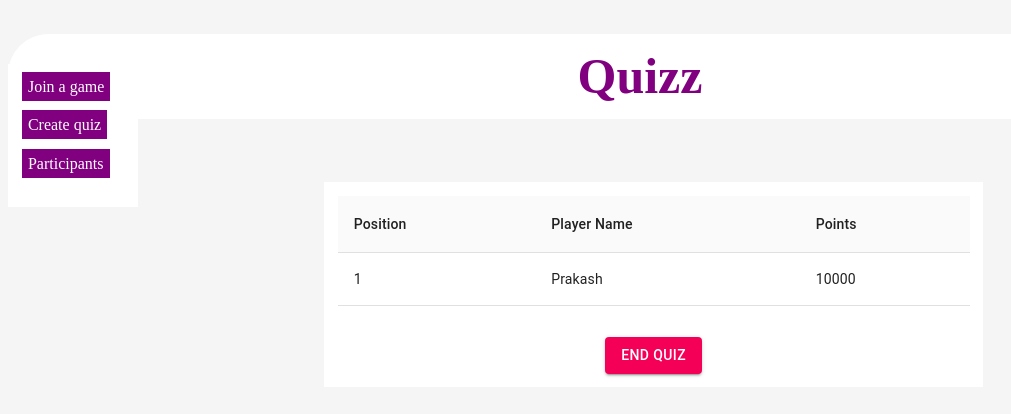
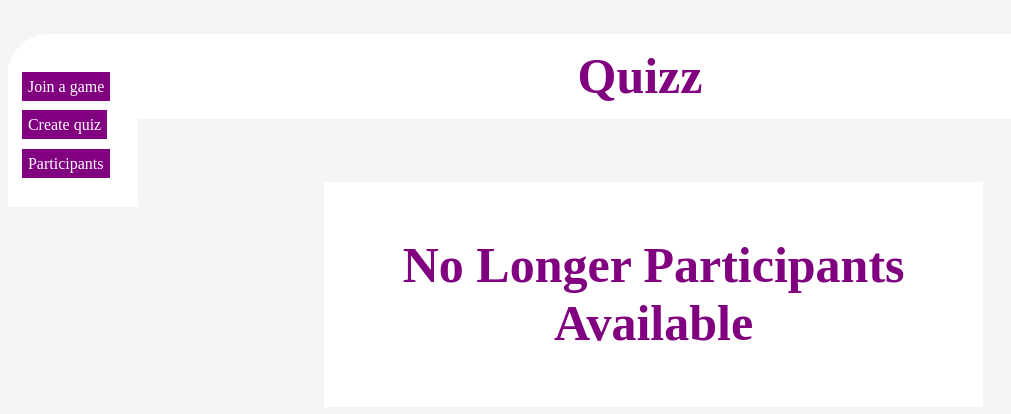
Before and after one commit to prakashdk/QuizProject, a React app: page /parcipants in a window 1280 px wide. Shown: the top 414 px of the page, without its empty margins (0-1011 px from the left). Built offline with nearby package versions, Linux system fonts and the light colour scheme.

Commit message:
Defaults Removed final commit

```diff
--- a/src/components/ShowParticipants.js
+++ b/src/components/ShowParticipants.js
@@ -44,8 +44,13 @@ function ShowParticipants(props) {
       setHelperText("Invalid password");
     }
   };
+  const isEmpty = (a) => {
+    return a.length === 0;
+  };
   return (
     <div className="content-body">
+      {!isEmpty(props.participants) ? (
+        <div>
           <Router>
             <Switch>
               <Route exact path="/participants/winner">
@@ -82,7 +87,11 @@ function ShowParticipants(props) {
                   </Table>
                 </TableContainer>
                 <div className="margin">
-              <Button variant="contained" color="secondary" onClick={handleEnd}>
+                  <Button
+                    variant="contained"
+                    color="secondary"
+                    onClick={handleEnd}
+                  >
                     End Quiz
                   </Button>
                 </div>
@@ -117,6 +126,10 @@ function ShowParticipants(props) {
             </Switch>
           </Router>
         </div>
+      ) : (
+        <h1 className="head">No Longer Participants Available</h1>
+      )}
+    </div>
   );
 }
 const mapStateToProps = (state, ownProps) => {
--- a/src/components/ShowQuiz.js
+++ b/src/components/ShowQuiz.js
@@ -12,10 +12,9 @@ import {
   TextField,
   Checkbox,
 } from "@material-ui/core";
-import {useHistory} from 'react-router-dom';
+import { useHistory } from "react-router-dom";
 
 function ShowQuiz(props) {
-
   let quiz = props.quizz;
   let checkboxAnswers = [];
   const [answerBox, setAnswerBox] = useState([]);
@@ -27,7 +26,7 @@ function ShowQuiz(props) {
   const [points, setPoint] = useState(0);
   const [questionNumber, setNumber] = useState(0);
   const [helperText, setHelperText] = useState("");
-  const history=useHistory();
+  const history = useHistory();
   const handleAnswer = (event, ans) => {
     setSelectedAnswer(event.target.value);
     setOriginalAnswer(ans);
@@ -129,7 +128,12 @@ function ShowQuiz(props) {
     var a2 = arr2.sort().toString();
     return a1 === a2;
   };
+  const isEmpty = (a) => {
+    return a.length === 0;
+  };
   return (
+    <div>
+      {!isEmpty(quiz) ?(
         <div>
           <div className="timer">
             <LinearProgress
@@ -278,6 +282,8 @@ function ShowQuiz(props) {
             </div>
           </div>
         </div>
+      ):(<h1 className="head">No Longer Quiz Available</h1>)}
+    </div>
   );
 }
 const mapStateToProps = (state, ownProps) => {
--- a/src/reducer/reducer.js
+++ b/src/reducer/reducer.js
@@ -1,25 +1,8 @@
 const initialState = {
-  totalQuizz: [
-    {
-      option: 4,
-      answer: "",
-      option1: "Ready",
-      option2: "Get",
-      option3: "Set",
-      option4: "Go",
-      question: "Status of your quiz...(For Checking)",
-      type: 1,
-      answerBox: [],
-    },
-  ],
+  totalQuizz: [],
   code: 123456,
   name: "",
-  participants: [
-    {
-      name: "Prakash",
-      scores: 10000,
-    },
-  ],
+  participants: [],
 };
 export default function reducer(state = initialState, action) {
   switch (action.type) {
```
Also changed, not shown: 1 other file (tests, documents, lock files or other folders). Lines whose indentation alone changed are shown as unchanged.
